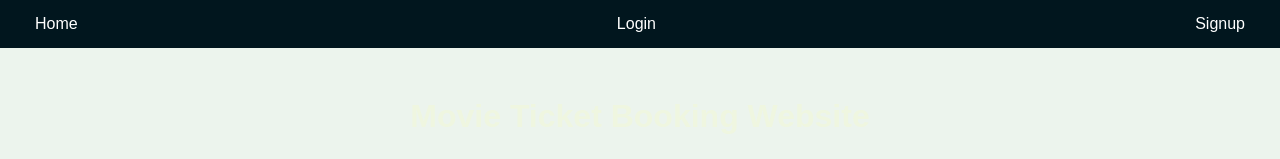
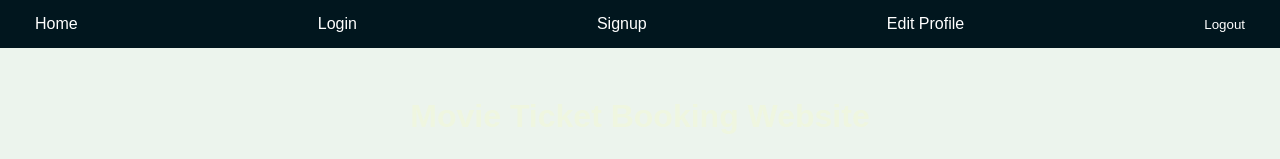
Before and after one commit to pathakavani/MovieBookingSystem, a React (Create React App) app in the folder moviebooking/booking/: page / in a window 1280 px wide. Shown: the top 159 px of the page. Built offline with nearby package versions, Linux system fonts and the light colour scheme; no server answers.

Commit message:
Redirection

```diff
--- a/moviebooking/booking/src/App.js
+++ b/moviebooking/booking/src/App.js
@@ -42,22 +42,15 @@ function App() {
         <div>
           <nav>
             <Link to="/">Home</Link>
+              <Link to="/login" className="nav-link">Login</Link>
+              <Link to="/signup" className="nav-link">Signup</Link>
+              <Link to="/EditProfile">Edit Profile</Link>
             {isAdmin && <>
               <Link to="/manage-movies">Manage Movies</Link>
               <Link to="/manage-promotions">Manage Promotions</Link>
               <Link to="/manage-users">Manage Users</Link>
             </>}
-            {isLoggedIn && !isAdmin && <>
-              <Link to="/EditProfile">Edit Profile</Link>
-            </>}
-            {isLoggedIn ? (
-              <button onClick={handleLogout} className="nav-link">Logout</button>
-            ) : (
-              <>
-                <Link to="/login" className="nav-link">Login</Link>
-                <Link to="/signup" className="nav-link">Signup</Link>
-              </>
-            )}
+            <button onClick={handleLogout} className="nav-link">Logout</button>
           </nav>
           <Routes>
             <Route path="/" element={<HomePage />} />
@@ -69,7 +62,7 @@ function App() {
             <Route path="/EmailConfirmation" element={<EmailConfirmation />} />
             <Route path="/regConfirmation" element={<RegConfirmation />} />
             <Route path="/activation" element={<Activation emailId={emailId} />} />
-            <Route path="/editprofile" element={isLoggedIn ? <EditProfile /> : <Navigate replace to="/login" />} />
+            <Route path="/editprofile" element={<EditProfile />} />
             {isAdmin && <Route path="/manage-movies" element={<ManageMovie />} />}
             {isAdmin && <Route path="/manage-promotions" element={<ManagePromotions />} />}
             {isAdmin && <Route path="/manage-users" element={<ManageUsers />} />}
```
